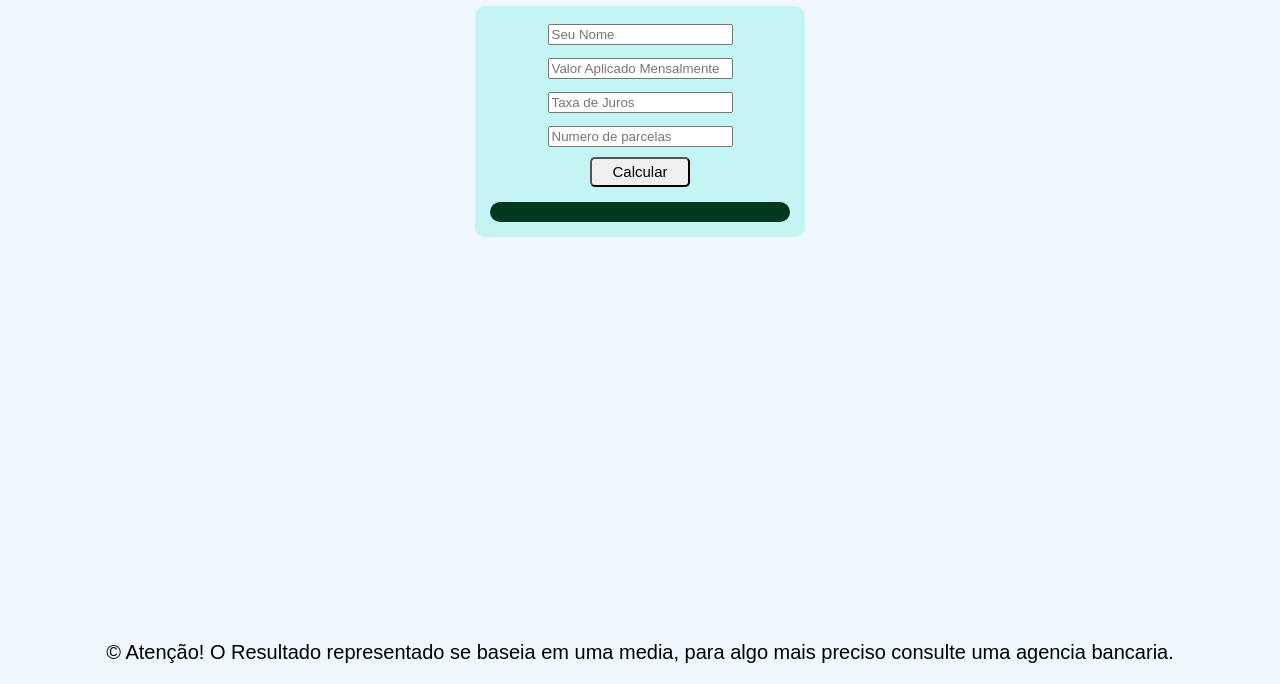
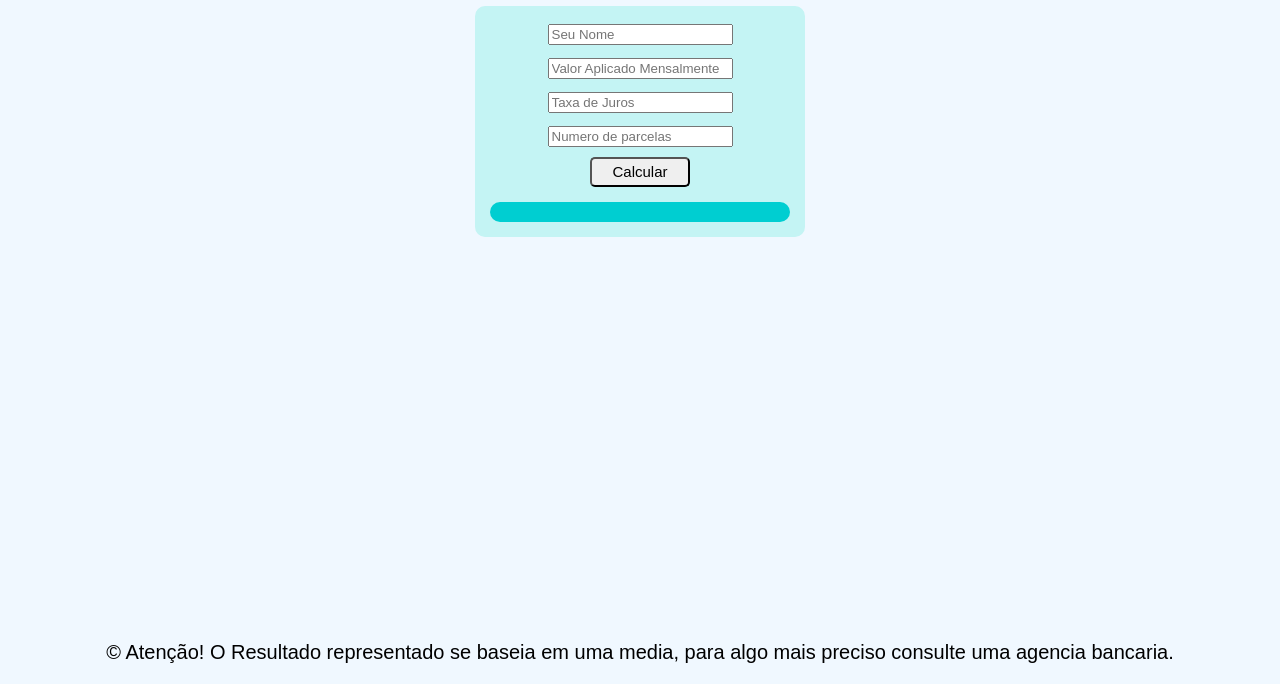
Before and after one commit to MariiaEduardaN/PF3_mariaeduarda, a plain HTML site: page index.html in a window 1280 px wide. Shown: the part 116-800 px from the top of the page. Drawn offline with Linux system fonts and the light colour scheme.

Commit message:
Update main.css

```diff
--- a/main.css
+++ b/main.css
@@ -53,7 +53,7 @@ background-color: aquamarine;
 }
 .result{
     border-radius: 10px;
-    background-color:rgb(1, 56, 31) ;
+    background-color:#00CED1;
     padding: 10px;
     margin-top: 5%;
     color: azure;
```
